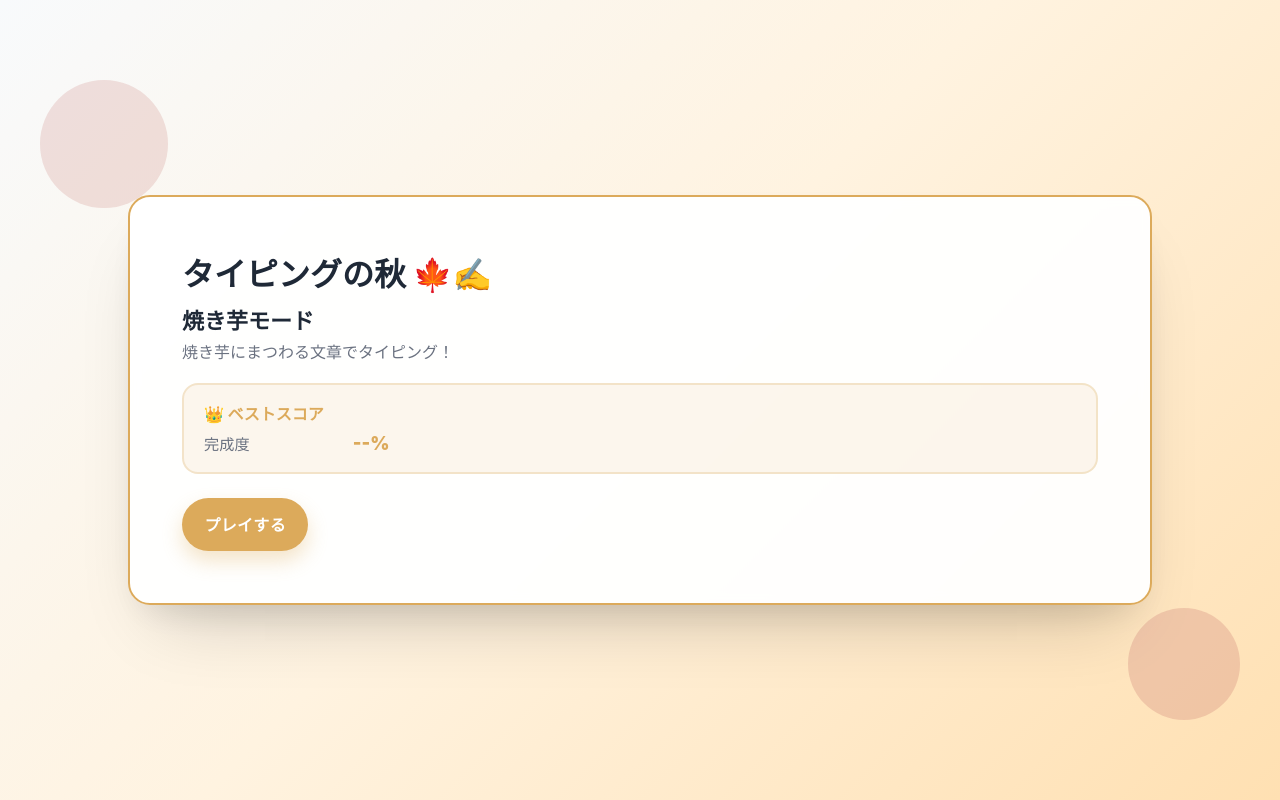
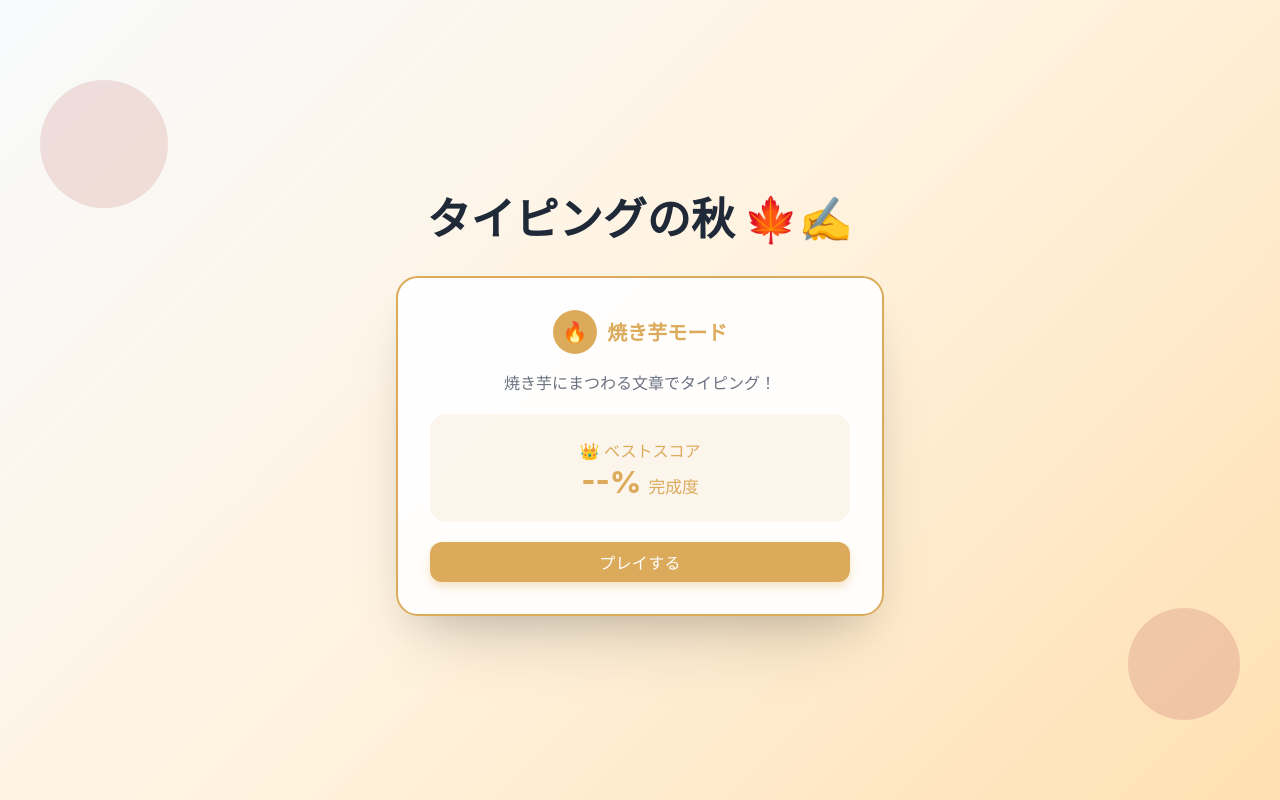
Before and after one commit to koooohei0906/typing-autumn, a plain HTML site: page index.html in a window 1280 px wide. Drawn offline with Linux system fonts and the light colour scheme.

Commit message:
update: メイン画面のUI修正

```diff
--- a/index.html
+++ b/index.html
@@ -14,7 +14,7 @@
     <!-- =========================
          トップ画面
     ========================== -->
-    <section id="screen-home" class="screen screen--home" data-screen="home" aria-labelledby="home-title">
+    <section id="screen-home" class="screen--home" data-screen="home" aria-labelledby="home-title">
       <header class="home-header">
         <h1 id="home-title">タイピングの秋 🍁✍️</h1>
       </header>
@@ -26,13 +26,9 @@
         <!-- 👑 ベストスコア -->
         <div class="bestscore" aria-label="ベストスコア">
           <div class="bestscore__title" aria-hidden="true">👑 ベストスコア</div>
-          <div class="bestscore__row">
-            <span class="bestscore__label">完成度</span>
-            <strong id="best-accuracy" class="bestscore__value" data-field="bestAccuracy">--%</strong>
-          </div>
-          <div class="bestscore__row">
-            <span class="bestscore__label">焼き上がりにかかった時間</span>
-            <strong id="best-time" class="bestscore__value" data-field="bestTime">--秒</strong>
+          <div class="bestscore__value-line">
+            <strong id="best-accuracy" data-field="bestAccuracy">--%</strong>
+            <span class="bestscore__unit">完成度</span>
           </div>
         </div>
 
--- a/style.css
+++ b/style.css
@@ -162,17 +162,69 @@ body {
   bottom: 1rem;
 }
 
+.screen--home {
+  background: transparent;
+  border: 0;
+  box-shadow: none;
+  padding: 0;
+  --home-block-w: clamp(260px, 70vw, 420px);
+}
+
+.screen--home .btn--primary {
+  border-radius: 12px;
+  padding: 0.5rem 1.4rem;  /* 少しだけ厚みを出すなら */
+}
+
+.screen--home .actions {
+  justify-content: center;
+}
+
+/* ベストスコアの箱をその幅に */
+.screen--home .bestscore {
+  width: var(--home-block-w);
+  margin-inline: auto;
+  /* 中央寄せ */
+}
+
+/* 「プレイする」ボタンも同じ幅に */
+.screen--home .actions {
+  display: flex;
+  justify-content: center;
+}
+
+.screen--home .actions .btn--primary {
+  width: var(--home-block-w);
+  display: block;
+}
+
 /* ---- Home ---- */
 .home-header h1 {
-  margin: 0 0 .5rem;
+  margin: 0 0 1rem;
   font-weight: 900;
-  font-size: 2rem;
+  font-size: clamp(28px, 5vw, 44px);
+  text-align: center;
 }
 
 .mode-title {
-  font-size: 1.375rem;
+  display: inline-flex;
+  align-items: center;
+  gap: .65rem;
+  margin: 0 0 1rem;
+  font-size: 1.25rem;
   font-weight: 800;
-  margin: 0 .0 .25rem 0;
+  color: var(--c-gold);
+}
+
+.mode-title::before {
+  content: "🔥";
+  width: 44px;
+  height: 44px;
+  border-radius: 50%;
+  background: var(--c-gold);
+  color: #fff;
+  display: inline-grid;
+  place-items: center;
+  font-size: 20px;
 }
 
 .mode-desc {
@@ -180,38 +232,39 @@ body {
   color: var(--c-muted);
 }
 
-/* 👑 ベストスコア（TSXの色味に合わせて金色系） */
+/* 👑 ベストスコア */
 .bestscore {
+  border: none;
   border-radius: var(--card-radius-lg);
-  padding: 1rem 1.25rem;
+  padding: 24px 16px;
   background: rgba(220, 170, 91, 0.10);
-  border: 2px solid rgba(220, 170, 91, 0.25);
-  margin: 1rem 0 1.5rem;
+  margin: 14px 0 20px;
+  text-align: center;
 }
 
 .bestscore__title {
-  font-weight: 800;
+  font-weight: 400;
   color: var(--c-gold);
-  margin-bottom: .4rem;
+  margin-bottom: .35rem;
 }
 
-.bestscore__row {
-  display: flex;
-  gap: .75rem;
+.bestscore__value-line {
+  display: inline-flex;
   align-items: baseline;
-  margin: .15rem 0;
+  gap: .45rem;
+  color: var(--c-gold);
 }
 
-.bestscore__label {
-  color: var(--c-muted);
-  width: 9em;
-  font-size: .95rem;
+.bestscore__value-line #best-accuracy {
+  font-weight: 800;
+  font-size: 1.9rem;
+  line-height: 1;
 }
 
-.bestscore__value {
+.bestscore__unit {
   color: var(--c-gold);
-  font-weight: 900;
-  font-size: 1.15rem;
+  font-weight: 400;
+  font-size: 1.05rem;
 }
 
 /* Home Actions */
@@ -224,14 +277,14 @@ body {
 .btn {
   border-radius: 999px;
   padding: .9rem 1.4rem;
-  font-weight: 800;
+  font-weight: 400;
   letter-spacing: .02em;
 }
 
 .btn--primary {
   color: #fff;
   background: var(--c-gold);
-  box-shadow: 0 10px 20px rgba(220, 170, 91, .32);
+  box-shadow: 0 5px 10px rgba(220, 170, 91, .32);
   transition: transform .15s ease, filter .15s ease;
   font-family: "Hiragino Kaku Gothic ProN", "Hiragino Sans", "Yu Gothic", "Meiryo",
       -apple-system, BlinkMacSystemFont, "San Francisco", "SF Pro Text", "Segoe UI", Roboto, "Helvetica Neue", Arial, sans-serif;
@@ -666,6 +719,26 @@ display: inline-block;
   display: none !important;
 }
 
+/* Home の中のカード本体 */
+.mode-card {
+  margin: 28px auto 0;
+  max-width: var(--container-w);
+  background: rgba(255, 255, 255, .95);
+  border: 2px solid var(--c-gold);
+  border-radius: var(--card-radius-xl);
+  box-shadow:
+    0 40px 70px -30px rgba(0, 0, 0, .20),
+    0 18px 38px -16px rgba(0, 0, 0, .12);
+  padding: 2rem;
+  text-align: center;
+}
+
+@media (min-width: 1200px) {
+  .mode-card {
+    padding: 2rem;
+  }
+}
+
 /* PC少し広め */
 @media (min-width:1200px) {
   .screen {
```
